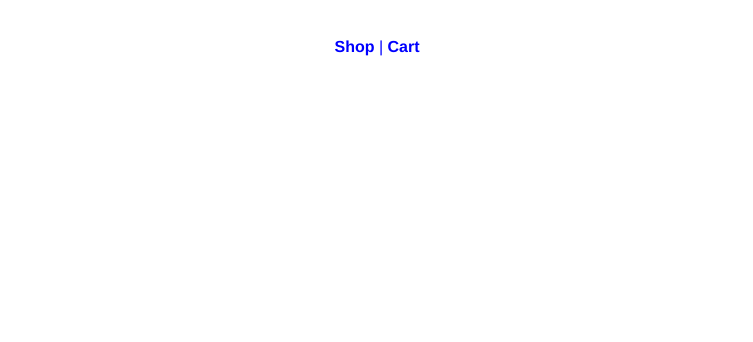
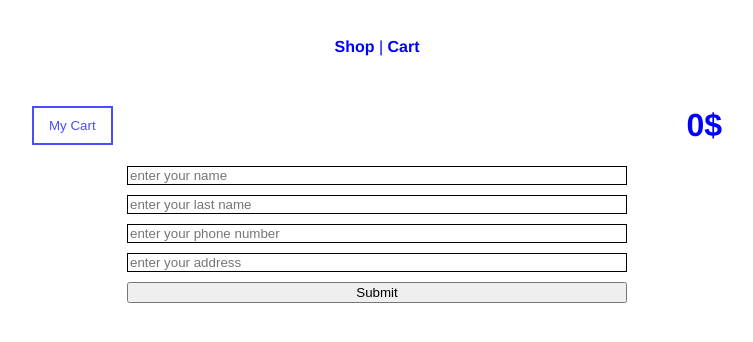
Before and after one commit to eugenekotovx/simple-shop-app, a Vue app: page /order-create in a window 1280 px wide. Shown: the top 342 px of the page, without its empty margins (263-1016 px from the left). Built offline with nearby package versions, Linux system fonts and the light colour scheme.

Commit message:
add OrderCreate component

```diff
--- a/src/router/index.js
+++ b/src/router/index.js
@@ -4,6 +4,7 @@ import Home from '../views/Shop.vue'
 import store from '@/store/index'
 import CategoryShow from '../views/CategoryShow'
 import ProductShow from '../views/ProductShow'
+import OrderCreate from '../views/OrderCreate'
 
 
 Vue.use(VueRouter)
@@ -13,6 +14,11 @@ Vue.use(VueRouter)
     path: '/shop',
     name: 'Shop',
     component: Home
+  },
+  {
+    path: '/order-create',
+    name: 'order-create',
+    component: OrderCreate
   },
   {
     path: '/shop/:category',
--- a/src/views/CartShow.vue
+++ b/src/views/CartShow.vue
@@ -1,6 +1,8 @@
 <template lang="html">
   <h2>
     <Cart/>
+    <router-link to="/order-create">
+      <button name="button">Purchase</button></router-link>
   </h2>
 </template>
 
--- /dev/null
+++ b/src/views/OrderCreate.vue
@@ -0,0 +1,56 @@
+<template lang="html">
+  <div class="">
+    <Cart/>
+    <form class="order__form" @submit.prevent="createOrder">
+      <input type="text" value="" v-model="order.name" placeholder="enter your name">
+      <input type="text" value="" v-model="order.lastName" placeholder="enter your last name">
+      <input type="text" value="" v-model="order.phoneNumber" placeholder="enter your phone number">
+      <input type="text" value="" v-model="order.address" placeholder="enter your address">
+      <button type="submit" name="button">Submit</button>
+    </form>
+  </div>
+</template>
+
+<script>
+import Cart from '@/components/Cart'
+export default {
+  components: {
+    Cart
+  },
+  data() {
+    return {
+      order: this.createFreshOrder()
+    }
+  },
+  methods: {
+    createFreshOrder() {
+      const id = Math.floor(Math.random() * 1000000)
+
+      return {
+        id: id,
+        name: this.name,
+        lastName: this.lastName,
+        phoneNumber: this.phoneNumber,
+        address: this.address,
+        cart: this.$store.state.cart.cart
+      }
+    },
+    createOrder() {
+
+    }
+  }
+}
+</script>
+
+<style lang="css" scoped >
+  .order__form {
+    display: flex;
+    flex-direction: column;
+    max-width: 500px;
+    margin: 0 auto;
+  }
+  input {
+    margin-bottom: 10px;
+    border: 1px solid black;
+  }
+</style>
```
